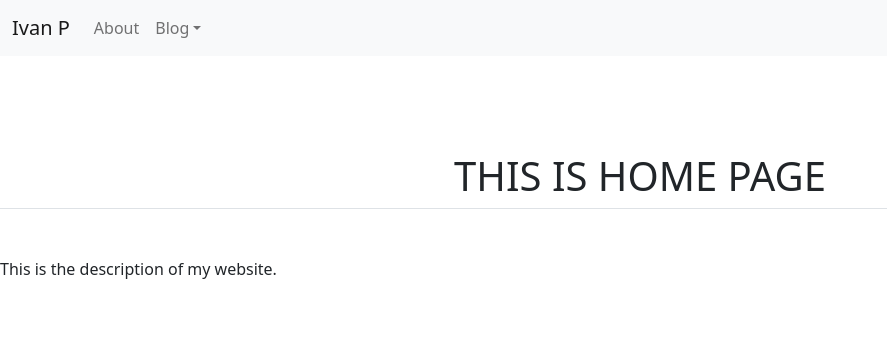
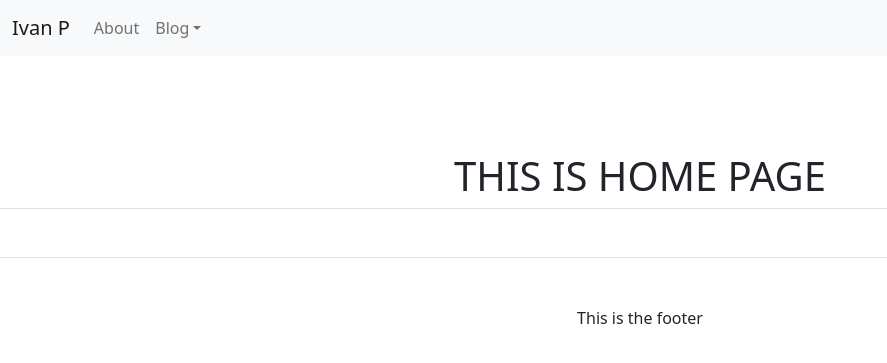
Before and after one commit to orange-my-cat/orange-my-cat.github.io, a Jekyll site: the page built from index.html, in a window 1280 px wide. Shown: the top 363 px of the page, without its empty margins (0-887 px from the left). Built offline with Jekyll 4.4.1, drawn with Linux system fonts in a browser that asks for light colours.

```diff
--- /dev/null
+++ b/Gemfile
@@ -0,0 +1,5 @@
+# frozen_string_literal: true
+
+source "https://rubygems.org"
+
+# gem "rails"
--- a/_config.yml
+++ b/_config.yml
@@ -14,3 +14,6 @@ google_analytics: "UA-224679057-1"
 exclude:
 - README.md
 - LICENSE
+
+plugins:
+- jekyll-seo-tag
--- a/_includes/footer.html
+++ b/_includes/footer.html
@@ -1,6 +1,5 @@
 <footer>
-    <data href="{{ "" | relative_url }}"></data>
-    <div>
-        <p>{{ site.description | escape }}</p>
+    <div class="px-4 pt-5 my-5 text-center border-top">
+        This is the footer
     </div>
 </footer>
```
Also changed, not shown: README.md.
